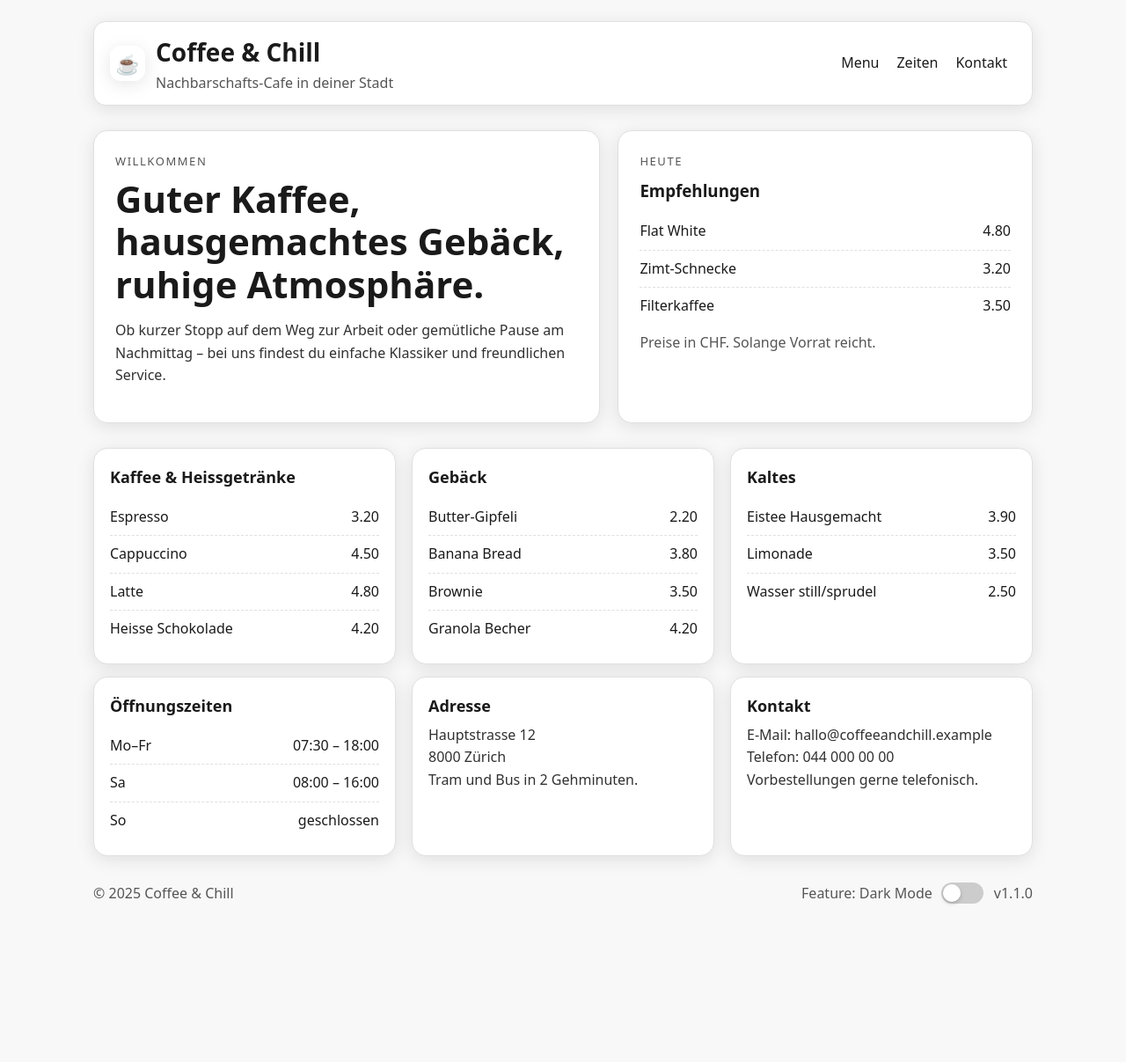
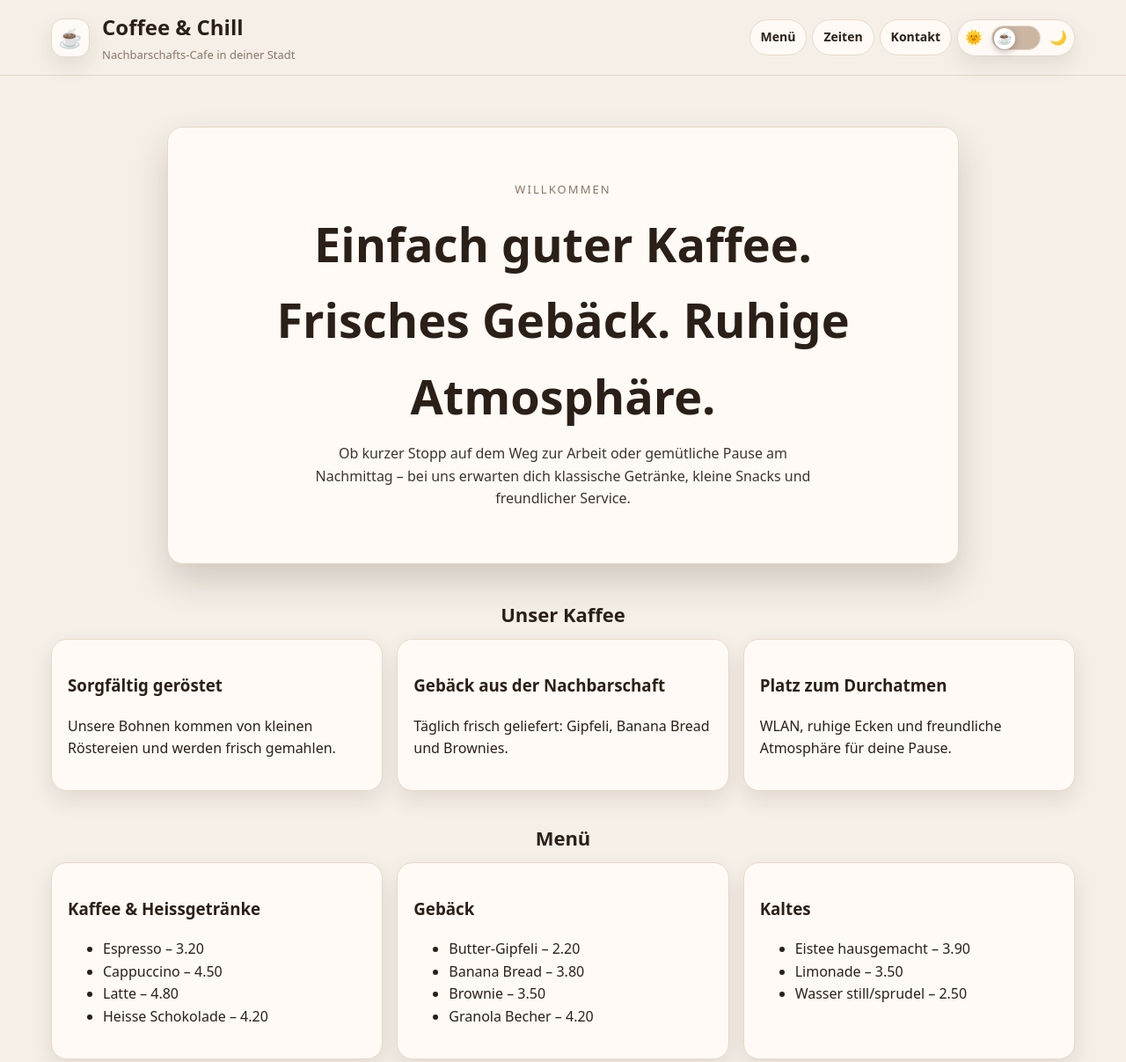
Before and after one commit to Josh37237/test_rollback, a plain HTML site: page docs/index.html in a window 1280 px wide. Shown: the top 1207 px of the page at 88% size. Before the commit the page ends 1092 px from the top, so only its background shows below. Drawn offline with Linux system fonts and the light colour scheme.

Commit message:
feat!:New look

```diff
--- a/docs/index.html
+++ b/docs/index.html
@@ -4,353 +4,458 @@
     <meta charset="utf-8">
     <meta name="viewport" content="width=device-width, initial-scale=1">
     <meta name="description" content="Coffee & Chill – Dein Nachbarschafts-Cafe mit hausgemachtem Gebäck und gutem Kaffee.">
-    <meta name="application-version" content="1.1.0">
+    <meta name="application-version" content="2.0.0">
     <title>Coffee & Chill – Nachbarschafts-Cafe</title>
     <style>
       :root {
-        --bg: #f8f8f8;
-        --panel: #ffffff;
-        --ink: #1a1a1a;
-        --muted: #555;
-        --accent: #8b5cf6;
-        --line: #e0e0e0;
-        --shadow: 0 4px 20px rgba(0, 0, 0, .1);
-        --radius: 16px;
+        --bg: #f6efe7;
+        --panel: #fffaf5;
+        --ink: #2b2018;
+        --muted: #8a7665;
+        --line: #e7d8c9;
+        --accent: #b9885e;
+        --radius: 18px;
+        --shadow: 0 10px 24px rgba(43, 32, 24, .1);
+        --shadow-strong: 0 20px 40px rgba(43, 32, 24, .18);
+        --promo-bg: #ffe19d;
+        --promo-ink: #2b2018;
       }
 
-      /* Dark-Theme Variablen */
       :root[data-theme="dark"] {
-        --bg: #0f1115;
-        --panel: #141821;
-        --ink: #e8eaf2;
-        --muted: #9aa3af;
-        --line: #262c3a;
-        --shadow: 0 8px 24px rgba(0, 0, 0, .35);
+        --bg: #17100b;
+        --panel: #1f160f;
+        --ink: #f2eae2;
+        --muted: #b7a293;
+        --line: #34251a;
+        --accent: #d2a77e;
+        --shadow: 0 10px 24px rgba(0, 0, 0, .35);
+        --shadow-strong: 0 24px 50px rgba(0, 0, 0, .55);
+        --promo-bg: #3a2a1f;
+        --promo-ink: #ffdcae;
       }
 
       * {
         box-sizing: border-box
       }
 
+      html,
       body {
-        margin: 0;
+        margin: 0
+      }
+
+      body {
         font-family: ui-sans-serif, system-ui, -apple-system, Segoe UI, Roboto, Helvetica, Arial;
+        color: var(--ink);
         background: var(--bg);
-        color: var(--ink);
         line-height: 1.6;
       }
 
       .wrap {
-        max-width: 1100px;
+        max-width: 1200px;
         margin: 0 auto;
-        padding: 24px 16px 64px
+        padding: 18px 18px 80px
       }
 
-      header {
+      header.hdr {
+        position: sticky;
+        top: 0;
+        z-index: 50;
+        background: color-mix(in srgb, var(--bg) 70%, transparent);
+        backdrop-filter: blur(8px);
+        border-bottom: 1px solid var(--line);
+        transition: box-shadow .25s ease
+      }
+
+      header.hdr.scrolled {
+        box-shadow: var(--shadow-strong)
+      }
+
+      .hdr-inner {
+        max-width: 1200px;
+        margin: 0 auto;
+        padding: 12px 18px;
         display: flex;
         align-items: center;
         justify-content: space-between;
-        gap: 12px;
-        padding: 12px 18px;
-        border: 1px solid var(--line);
-        border-radius: 14px;
-        background: var(--panel);
-        box-shadow: var(--shadow)
+        gap: 16px
       }
 
       .brand {
         display: flex;
         align-items: center;
-        gap: 12px
+        gap: 14px
       }
 
       .logo {
-        width: 40px;
-        height: 40px;
-        border-radius: 12px;
+        width: 44px;
+        height: 44px;
+        border-radius: 14px;
         background: var(--panel);
-        display: flex;
-        align-items: center;
-        justify-content: center;
+        display: grid;
+        place-items: center;
         font-size: 22px;
-        box-shadow: var(--shadow)
+        box-shadow: var(--shadow);
+        border: 1px solid var(--line)
       }
 
-      h1 {
-        font-size: clamp(20px, 3vw, 28px);
-        margin: 0
+      .title {
+        margin: 0;
+        font-weight: 800;
+        font-size: clamp(18px, 2.4vw, 24px)
       }
 
-      nav a {
-        color: var(--ink);
-        text-decoration: none;
-        padding: 8px 10px;
-        border-radius: 10px
-      }
-
-      nav a:hover {
-        background: color-mix(in srgb, var(--panel) 85%, var(--ink) 15%)
-      }
-
-      .hero {
-        display: grid;
-        gap: 20px;
-        grid-template-columns: 1fr;
-        margin: 28px 0
-      }
-
-      @media(min-width:900px) {
-        .hero {
-          grid-template-columns: 1.1fr .9fr
-        }
-      }
-
-      .panel {
-        border: 1px solid var(--line);
-        background: var(--panel);
-        border-radius: var(--radius);
-        padding: 24px;
-        box-shadow: var(--shadow)
-      }
-
-      .eyebrow {
-        letter-spacing: .12em;
-        text-transform: uppercase;
+      .subtitle {
+        margin-top: 2px;
         color: var(--muted);
         font-size: 13px
       }
 
-      .title {
-        font-size: clamp(26px, 5vw, 42px);
-        line-height: 1.15;
-        margin: 8px 0 10px
+      nav {
+        display: flex;
+        gap: 6px;
+        align-items: center;
+        flex-wrap: wrap
       }
 
-      .lede {
-        color: color-mix(in srgb, var(--ink) 70%, #666 30%)
+      .chip {
+        padding: 8px 12px;
+        border-radius: 999px;
+        background: var(--panel);
+        border: 1px solid var(--line);
+        text-decoration: none;
+        color: var(--ink);
+        font-weight: 600;
+        font-size: 14px
       }
 
-      .grid {
-        display: grid;
-        gap: 18px;
-        grid-template-columns: 1fr
+      .chip:hover {
+        box-shadow: var(--shadow)
       }
 
-      @media(min-width:900px) {
-        .grid {
-          grid-template-columns: repeat(3, 1fr)
+      .theme {
+        display: flex;
+        align-items: center;
+        gap: 10px;
+        padding: 6px 8px;
+        background: var(--panel);
+        border: 1px solid var(--line);
+        border-radius: 999px;
+        box-shadow: var(--shadow)
+      }
+
+      .toggle {
+        --w: 56px;
+        --h: 28px;
+        position: relative;
+        width: var(--w);
+        height: var(--h);
+        background: #cbb6a2;
+        border-radius: 999px;
+        cursor: pointer;
+        transition: background .25s ease;
+        border: 1px solid var(--line)
+      }
+
+      .thumb {
+        position: absolute;
+        top: 2px;
+        left: 2px;
+        width: calc(var(--h) - 4px);
+        height: calc(var(--h) - 4px);
+        border-radius: 50%;
+        background: #fff;
+        display: grid;
+        place-items: center;
+        font-size: 14px;
+        box-shadow: 0 3px 8px rgba(0, 0, 0, .25);
+        transition: transform .25s ease
+      }
+
+      .toggle.active {
+        background: var(--accent)
+      }
+
+      .toggle.active .thumb {
+        transform: translateX(calc(var(--w) - var(--h)))
+      }
+
+      /* Hero jetzt einspaltig, volle Breite */
+      .hero {
+        margin: 40px 0
+      }
+
+      .hero .panel {
+        background: var(--panel);
+        border: 1px solid var(--line);
+        border-radius: var(--radius);
+        box-shadow: var(--shadow-strong);
+        padding: clamp(30px, 6vw, 60px);
+        text-align: center;
+        max-width: 900px;
+        margin: 0 auto;
+        animation: fadeIn 1s ease both;
+      }
+
+      @keyframes fadeIn {
+        from {
+          opacity: 0;
+          transform: translateY(20px)
+        }
+
+        to {
+          opacity: 1;
+          transform: translateY(0)
+        }
+      }
+
+      .kicker {
+        text-transform: uppercase;
+        color: var(--muted);
+        font-size: 13px;
+        letter-spacing: .16em;
+        margin-bottom: 6px
+      }
+
+      h2 {
+        font-size: clamp(32px, 5.2vw, 54px);
+        margin: 8px 0 10px;
+        font-weight: 800
+      }
+
+      .lead {
+        color: color-mix(in srgb, var(--ink) 72%, #666 28%);
+        max-width: 600px;
+        margin: 0 auto
+      }
+
+      .section-title {
+        font-size: clamp(18px, 2.2vw, 22px);
+        margin: 36px 0 10px;
+        text-align: center
+      }
+
+      .features {
+        display: grid;
+        gap: 16px;
+        grid-template-columns: repeat(3, 1fr)
+      }
+
+      @media(max-width:900px) {
+        .features {
+          grid-template-columns: 1fr
         }
       }
 
       .card {
+        background: var(--panel);
         border: 1px solid var(--line);
-        background: var(--panel);
         border-radius: var(--radius);
         padding: 18px;
-        box-shadow: var(--shadow)
+        box-shadow: var(--shadow);
+        opacity: 0;
+        transform: translateY(16px);
+        transition: opacity .6s, transform .6s
       }
 
-      .card h3 {
-        margin: 0 0 6px;
-        font-size: 18px
+      .card.show {
+        opacity: 1;
+        transform: translateY(0)
       }
 
-      .card p {
-        margin: 0;
-        color: color-mix(in srgb, var(--ink) 70%, #666 30%)
+      .info {
+        display: grid;
+        gap: 16px;
+        grid-template-columns: repeat(3, 1fr)
       }
 
-      .list {
-        margin: 10px 0 0;
-        padding: 0;
-        list-style: none
+      @media(max-width:900px) {
+        .info {
+          grid-template-columns: 1fr
+        }
       }
 
-      .list li {
+      .info .card {
+        opacity: 0;
+        transform: translateY(16px)
+      }
+
+      .info .card.show {
+        opacity: 1;
+        transform: translateY(0)
+      }
+
+      #promo {
+        display: none;
+        margin: 14px 0 0;
+        padding: 14px 16px;
+        border-radius: 14px;
+        background: var(--promo-bg);
+        color: var(--promo-ink);
+        border: 1px solid color-mix(in srgb, var(--promo-bg) 60%, #000 40%);
+        box-shadow: var(--shadow);
+        font-weight: 700;
+        text-align: center
+      }
+
+      footer {
+        margin-top: 36px;
         display: flex;
         justify-content: space-between;
-        padding: 8px 0;
-        border-bottom: 1px dashed var(--line)
-      }
-
-      .list li:last-child {
-        border-bottom: none
-      }
-
-      /* Footer + Kippschalter */
-      footer {
-        margin-top: 30px;
-        display: flex;
         align-items: center;
-        gap: 12px;
         color: var(--muted)
-      }
-
-      .footer-spacer {
-        flex: 1
-      }
-
-      .muted {
-        color: var(--muted)
-      }
-
-      .ff-label {
-        display: flex;
-        align-items: center;
-        gap: 10px;
-        user-select: none
-      }
-
-      .toggle {
-        position: relative;
-        width: 48px;
-        height: 24px;
-        background: #ccc;
-        border-radius: 12px;
-        cursor: pointer;
-        transition: background .3s;
-      }
-
-      .toggle::after {
-        content: '';
-        position: absolute;
-        top: 2px;
-        left: 2px;
-        width: 20px;
-        height: 20px;
-        border-radius: 50%;
-        background: #fff;
-        transition: transform .3s;
-        box-shadow: 0 2px 4px rgba(0, 0, 0, .2);
-      }
-
-      .toggle.active {
-        background: var(--accent);
-      }
-
-      .toggle.active::after {
-        transform: translateX(24px);
       }
     </style>
   </head>
   <body>
-    <div class="wrap">
-      <header>
+    <header class="hdr" id="hdr">
+      <div class="hdr-inner">
         <div class="brand">
           <div class="logo" aria-hidden="true">☕</div>
           <div>
-            <h1>Coffee & Chill</h1>
-            <div class="muted">Nachbarschafts-Cafe in deiner Stadt</div>
+            <h1 class="title">Coffee & Chill</h1>
+            <div class="subtitle">Nachbarschafts-Cafe in deiner Stadt</div>
           </div>
         </div>
-        <nav><a href="#menu">Menu</a><a href="#zeiten">Zeiten</a><a href="#kontakt">Kontakt</a></nav>
-      </header>
+        <nav><a class="chip" href="#menu">Menü</a><a class="chip" href="#zeiten">Zeiten</a><a class="chip" href="#kontakt">Kontakt</a>
+          <div class="theme" title="Design umschalten"><span aria-hidden="true">🌞</span>
+            <div id="theme-toggle" class="toggle" role="switch" tabindex="0">
+              <div class="thumb">☕</div>
+            </div><span aria-hidden="true">🌙</span>
+          </div>
+        </nav>
+      </div>
+    </header>
+    <main class="wrap">
+      <div id="promo">📣 Neu: Haferdrink ohne Aufpreis – nur für kurze Zeit!</div>
+      <!-- Willkommensbox jetzt über volle Breite -->
       <section class="hero">
         <div class="panel">
-          <div class="eyebrow">Willkommen</div>
-          <h2 class="title">Guter Kaffee, hausgemachtes Gebäck, ruhige Atmosphäre.</h2>
-          <p class="lede">Ob kurzer Stopp auf dem Weg zur Arbeit oder gemütliche Pause am Nachmittag – bei uns findest du einfache Klassiker und freundlichen Service.</p>
+          <div class="kicker">Willkommen</div>
+          <h2>Einfach guter Kaffee. Frisches Gebäck. Ruhige Atmosphäre.</h2>
+          <p class="lead">Ob kurzer Stopp auf dem Weg zur Arbeit oder gemütliche Pause am Nachmittag – bei uns erwarten dich klassische Getränke, kleine Snacks und freundlicher Service.</p>
         </div>
-        <aside class="panel">
-          <div class="eyebrow">Heute</div>
-          <h3 style="margin:8px 0">Empfehlungen</h3>
-          <ul class="list">
-            <li><span>Flat White</span><span>4.80</span></li>
-            <li><span>Zimt-Schnecke</span><span>3.20</span></li>
-            <li><span>Filterkaffee</span><span>3.50</span></li>
-          </ul>
-          <p class="muted" style="margin-top:8px">Preise in CHF. Solange Vorrat reicht.</p>
-        </aside>
       </section>
-      <section id="menu" class="grid">
+      <h3 class="section-title">Unser Kaffee</h3>
+      <section class="features">
+        <article class="card">
+          <h3>Sorgfältig geröstet</h3>
+          <p>Unsere Bohnen kommen von kleinen Röstereien und werden frisch gemahlen.</p>
+        </article>
+        <article class="card">
+          <h3>Gebäck aus der Nachbarschaft</h3>
+          <p>Täglich frisch geliefert: Gipfeli, Banana Bread und Brownies.</p>
+        </article>
+        <article class="card">
+          <h3>Platz zum Durchatmen</h3>
+          <p>WLAN, ruhige Ecken und freundliche Atmosphäre für deine Pause.</p>
+        </article>
+      </section>
+      <h3 id="menu" class="section-title">Menü</h3>
+      <section class="features">
         <div class="card">
           <h3>Kaffee & Heissgetränke</h3>
-          <ul class="list">
-            <li><span>Espresso</span><span>3.20</span></li>
-            <li><span>Cappuccino</span><span>4.50</span></li>
-            <li><span>Latte</span><span>4.80</span></li>
-            <li><span>Heisse Schokolade</span><span>4.20</span></li>
+          <ul>
+            <li>Espresso – 3.20</li>
+            <li>Cappuccino – 4.50</li>
+            <li>Latte – 4.80</li>
+            <li>Heisse Schokolade – 4.20</li>
           </ul>
         </div>
         <div class="card">
           <h3>Gebäck</h3>
-          <ul class="list">
-            <li><span>Butter-Gipfeli</span><span>2.20</span></li>
-            <li><span>Banana Bread</span><span>3.80</span></li>
-            <li><span>Brownie</span><span>3.50</span></li>
-            <li><span>Granola Becher</span><span>4.20</span></li>
+          <ul>
+            <li>Butter-Gipfeli – 2.20</li>
+            <li>Banana Bread – 3.80</li>
+            <li>Brownie – 3.50</li>
+            <li>Granola Becher – 4.20</li>
           </ul>
         </div>
         <div class="card">
           <h3>Kaltes</h3>
-          <ul class="list">
-            <li><span>Eistee Hausgemacht</span><span>3.90</span></li>
-            <li><span>Limonade</span><span>3.50</span></li>
-            <li><span>Wasser still/sprudel</span><span>2.50</span></li>
+          <ul>
+            <li>Eistee hausgemacht – 3.90</li>
+            <li>Limonade – 3.50</li>
+            <li>Wasser still/sprudel – 2.50</li>
           </ul>
         </div>
       </section>
-      <!-- Wieder drin: Öffnungszeiten / Adresse / Kontakt -->
-      <section id="zeiten" class="grid" style="margin-top:14px">
+      <h3 class="section-title">Besuch & Kontakt</h3>
+      <section id="zeiten" class="info">
         <div class="card">
           <h3>Öffnungszeiten</h3>
-          <ul class="list">
-            <li>
-              <span>Mo–Fr</span>
-              <span>07:30 – 18:00</span>
-            </li>
-            <li>
-              <span>Sa</span>
-              <span>08:00 – 16:00</span>
-            </li>
-            <li>
-              <span>So</span>
-              <span>geschlossen</span>
-            </li>
-          </ul>
+          <p>Mo–Fr 07:30–18:00 <br>Sa 08:00–16:00 <br>So geschlossen </p>
         </div>
         <div class="card">
           <h3>Adresse</h3>
           <p>Hauptstrasse 12 <br>8000 Zürich </p>
           <p class="muted">Tram und Bus in 2 Gehminuten.</p>
         </div>
-        <div id="kontakt" class="card">
+        <div class="card">
           <h3>Kontakt</h3>
           <p>E-Mail: hallo@coffeeandchill.example <br>Telefon: 044 000 00 00 </p>
-          <p class="muted">Vorbestellungen gerne telefonisch.</p>
         </div>
       </section>
-      <footer>
-        <div>© <span id="year"></span> Coffee & Chill </div>
-        <div class="footer-spacer"></div>
-        <!-- Feature Flag: Dark Mode -->
-        <div class="ff-label">
-          <div>Feature: Dark Mode</div>
-          <div id="toggle" class="toggle"></div>
-        </div>
-        <div class="muted">v1.1.0</div>
-      </footer>
-    </div>
+    </main>
+    <footer class="wrap">
+      <div>© <span id="year"></span> Coffee & Chill </div>
+      <div class="muted">v2.0.0</div>
+    </footer>
     <script>
-      // Jahreszahl
       document.getElementById('year').textContent = new Date().getFullYear();
-      // Feature Flag: Dark Mode (persistiert)
+      // Theme toggle
       (function() {
-        const KEY = 'ff_dark_enabled';
-        const toggle = document.getElementById('toggle');
-        const root = document.documentElement;
+        const KEY = 'theme_pref_v2',
+          root = document.documentElement,
+          toggle = document.getElementById('theme-toggle');
 
-        function apply(on) {
-          root.setAttribute('data-theme', on ? 'dark' : '');
-          toggle.classList.toggle('active', on);
+        function apply(m) {
+          const d = m === 'dark';
+          root.setAttribute('data-theme', d ? 'dark' : '');
+          toggle.classList.toggle('active', d);
         }
-        let on = localStorage.getItem(KEY) === '1';
-        apply(on);
-        toggle.addEventListener('click', () => {
-          on = !on;
-          localStorage.setItem(KEY, on ? '1' : '0');
-          apply(on);
+        let pref = localStorage.getItem(KEY) || ((matchMedia('(prefers-color-scheme: dark)').matches) ? 'dark' : 'light');
+        apply(pref);
+
+        function flip() {
+          pref = (pref === 'dark') ? 'light' : 'dark';
+          localStorage.setItem(KEY, pref);
+          apply(pref);
+        }
+        toggle.onclick = flip;
+        toggle.onkeydown = e => {
+          if (e.key === 'Enter' || e.key === ' ') {
+            e.preventDefault();
+            flip();
+          }
+        };
+      })();
+      // Promo banner (0%)
+      (function() {
+        const b = document.getElementById('promo');
+        if (!b) return;
+        let show = (Math.random() * 100) < 0;
+        const p = new URLSearchParams(location.search);
+        if (p.get('promo') === '1') show = true;
+        if (p.get('promo') === '0') show = false;
+        b.style.display = show ? 'block' : 'none';
+      })();
+      // Scroll animations
+      (function() {
+        const hdr = document.getElementById('hdr');
+        window.addEventListener('scroll', () => {
+          hdr.classList.toggle('scrolled', window.scrollY > 8)
+        }, {
+          passive: true
         });
+        const obs = new IntersectionObserver(es => es.forEach(e => {
+          if (e.isIntersecting) {
+            e.target.classList.add('show');
+            obs.unobserve(e.target);
+          }
+        }), {
+          threshold: 0.1
+        });
+        document.querySelectorAll('.card').forEach(c => obs.observe(c));
       })();
     </script>
   </body>
```
